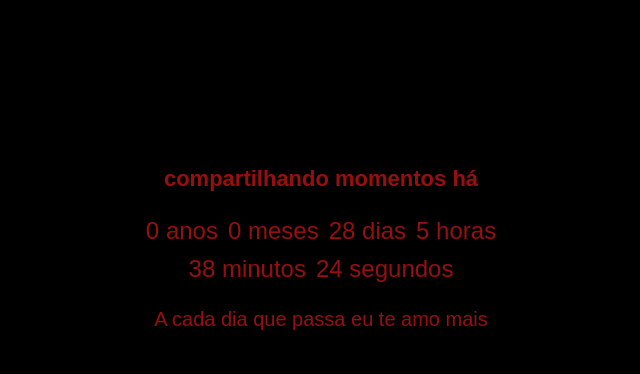
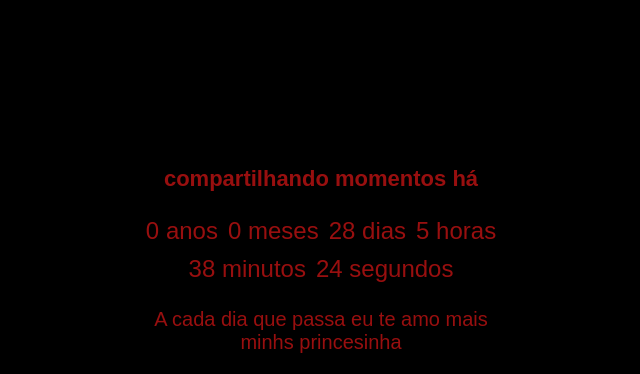
Before and after one commit to djohan51/Djohan-e-Raissa, a plain HTML site: page inicio.html in a window 1280 px wide. Shown: the part 449-823 px from the top of the page, without its empty margins (319-959 px from the left). Drawn offline with Linux system fonts and the light colour scheme.

Commit message:
Update inicio.html

```diff
--- a/inicio.html
+++ b/inicio.html
@@ -44,7 +44,7 @@
             <div class="time">
                 <span id="seconds">0</span> segundos
             </div>
-            <p style="font-size: 20px;"> A cada dia que passa eu te amo mais</p>
+            <p style="font-size: 20px;"> A cada dia que passa eu te amo mais minhs princesinha</p>
         </div>
     </div>
     <script src="script.js"></script>
```
